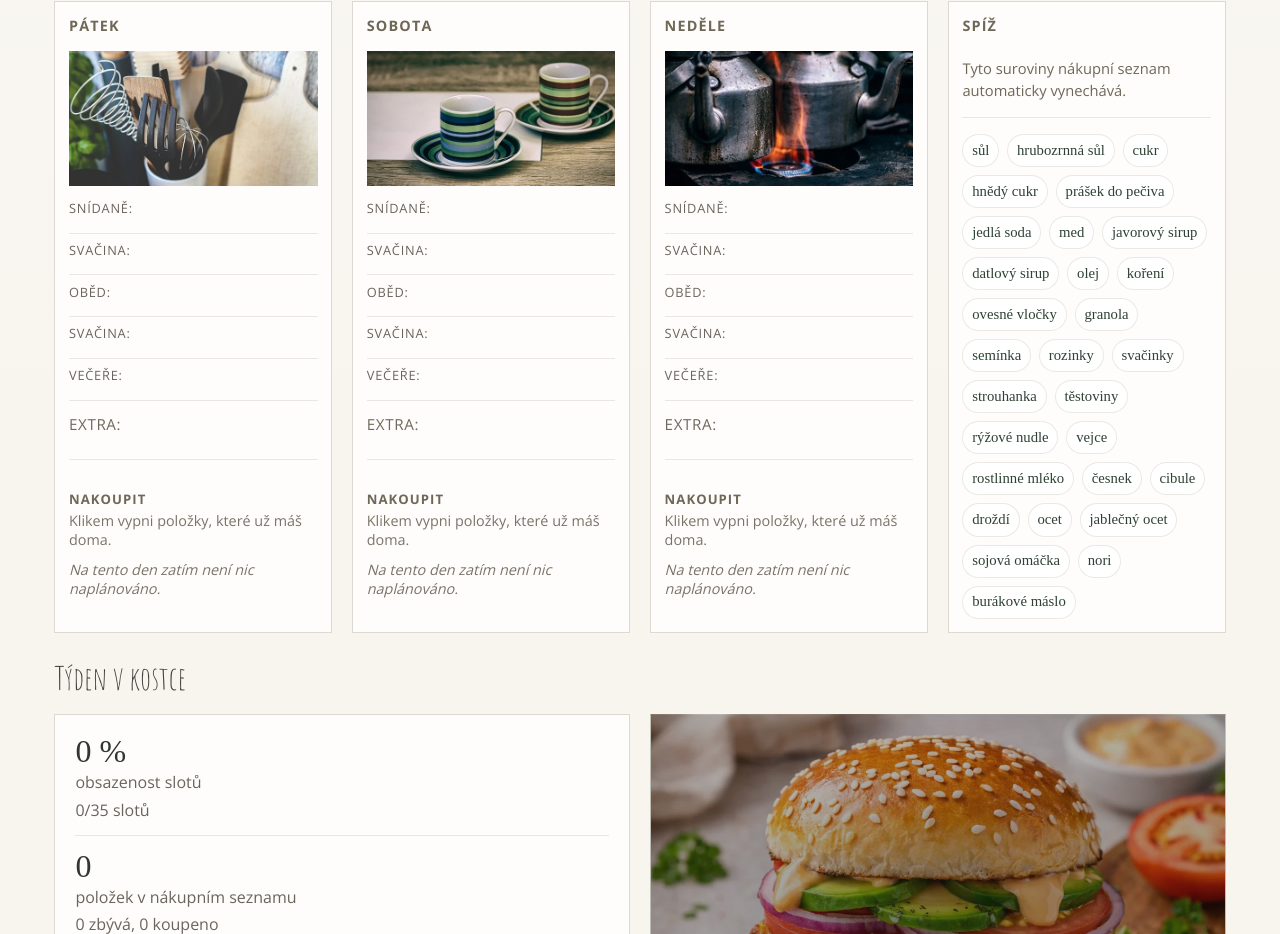
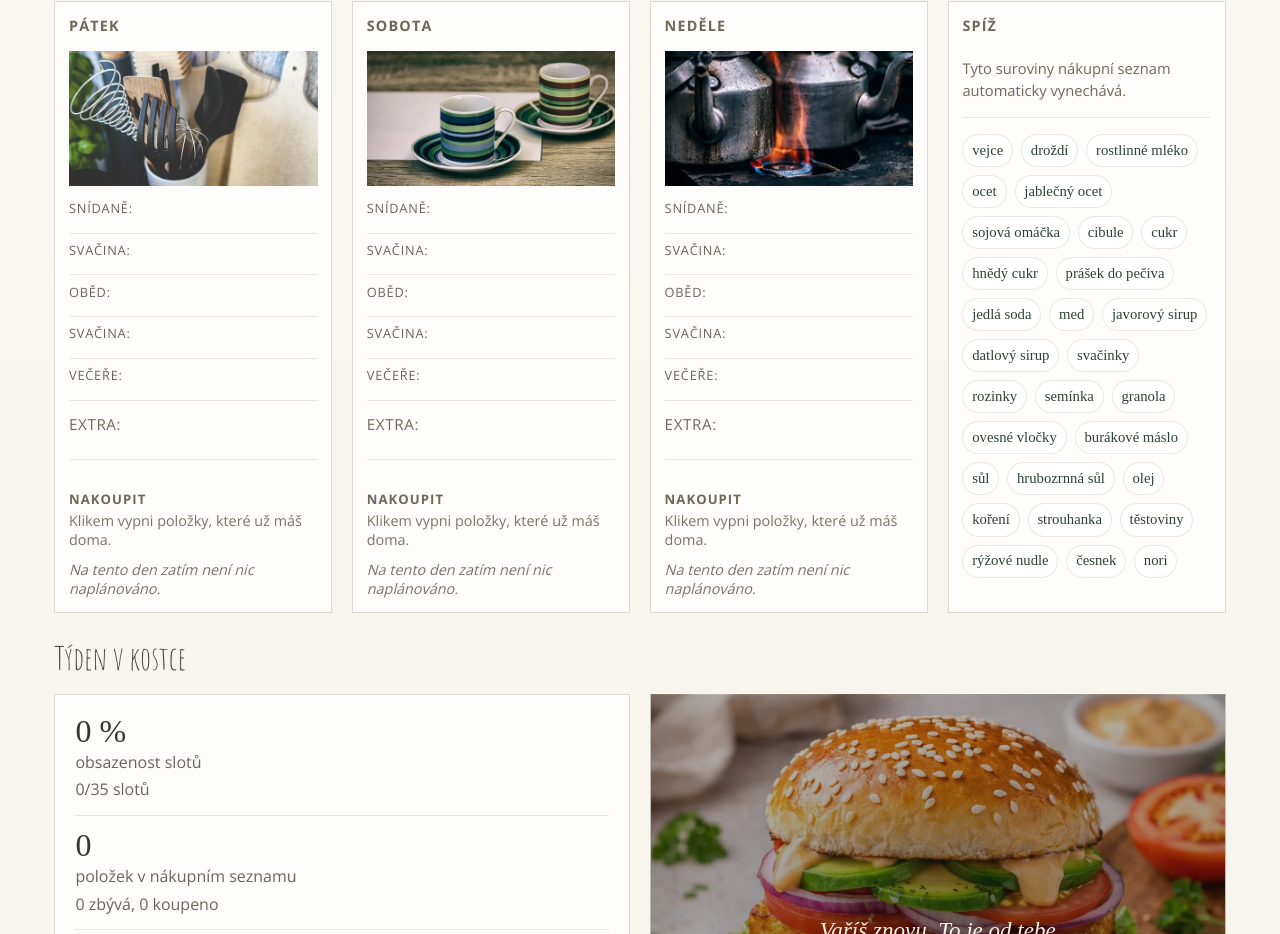
Before and after one commit to icirova/menu-planner, a React (Vite) app: page /#/ in a window 1280 px wide. Shown: the part 1910-2844 px from the top of the page. Built offline with nearby package versions, Linux system fonts and the light colour scheme; a web font is replaced by a local one.

Commit message:
Group pantry items by storage category

```diff
--- a/src/constants/pantry.js
+++ b/src/constants/pantry.js
@@ -1,46 +1,122 @@
 export const PANTRY_ITEMS = [
   {
+    label: "vejce",
+    category: "lednice",
+    aliases: ["vejce"],
+  },
+  {
+    label: "droždí",
+    category: "lednice",
+    aliases: ["droždí", "čerstvé droždí", "kvasnice"],
+  },
+  {
+    label: "rostlinné mléko",
+    category: "lednice",
+    aliases: ["rostlinné mléko"],
+  },
+  {
+    label: "ocet",
+    category: "lednice",
+    aliases: ["ocet"],
+  },
+  {
+    label: "jablečný ocet",
+    category: "lednice",
+    aliases: ["jablečný ocet"],
+  },
+  {
+    label: "sojová omáčka",
+    category: "lednice",
+    aliases: ["sojová omáčka", "sójová omáčka"],
+  },
+  {
+    label: "cibule",
+    category: "lednice",
+    aliases: ["cibule", "cibuli"],
+  },
+  {
+    label: "cukr",
+    category: "pečení",
+    aliases: ["cukr"],
+  },
+  {
+    label: "hnědý cukr",
+    category: "pečení",
+    aliases: ["hnědý cukr"],
+  },
+  {
+    label: "prášek do pečiva",
+    category: "pečení",
+    aliases: ["prášek do pečiva", "kypřící prášek", "prášek do pečení", "prdopeč"],
+  },
+  {
+    label: "jedlá soda",
+    category: "pečení",
+    aliases: ["jedlá soda"],
+  },
+  {
+    label: "med",
+    category: "pečení",
+    aliases: ["med"],
+  },
+  {
+    label: "javorový sirup",
+    category: "pečení",
+    aliases: ["javorový sirup"],
+  },
+  {
+    label: "datlový sirup",
+    category: "pečení",
+    aliases: ["datlový sirup"],
+  },
+  {
+    label: "svačinky",
+    category: "snídaně a svačiny",
+    aliases: ["svačinky"],
+  },
+  {
+    label: "rozinky",
+    category: "snídaně a svačiny",
+    aliases: ["rozinky"],
+  },
+  {
+    label: "semínka",
+    category: "snídaně a svačiny",
+    aliases: ["semínka", "chia semínka", "sezamová semínka", "slunečnicová semínka"],
+  },
+  {
+    label: "granola",
+    category: "snídaně a svačiny",
+    aliases: ["granola"],
+  },
+  {
+    label: "ovesné vločky",
+    category: "snídaně a svačiny",
+    aliases: ["ovesné vločky"],
+  },
+  {
+    label: "burákové máslo",
+    category: "snídaně a svačiny",
+    aliases: ["burákové máslo", "arašídové máslo"],
+  },
+  {
     label: "sůl",
+    category: "suché zásoby",
     aliases: ["sůl"],
   },
   {
     label: "hrubozrnná sůl",
+    category: "suché zásoby",
     aliases: ["hrubozrnná sůl"],
   },
   {
-    label: "cukr",
-    aliases: ["cukr"],
-  },
-  {
-    label: "hnědý cukr",
-    aliases: ["hnědý cukr"],
-  },
-  {
-    label: "prášek do pečiva",
-    aliases: ["prášek do pečiva", "kypřící prášek", "prášek do pečení", "prdopeč"],
-  },
-  {
-    label: "jedlá soda",
-    aliases: ["jedlá soda"],
-  },
-  {
-    label: "med",
-    aliases: ["med"],
-  },
-  {
-    label: "javorový sirup",
-    aliases: ["javorový sirup"],
-  },
-  {
-    label: "datlový sirup",
-    aliases: ["datlový sirup"],
-  },
-  {
     label: "olej",
+    category: "suché zásoby",
     aliases: ["olej", "rostlinný olej"],
   },
   {
     label: "koření",
+    category: "suché zásoby",
     aliases: [
       "koření",
       "bobkový list",
@@ -70,76 +146,29 @@ export const PANTRY_ITEMS = [
     ],
   },
   {
-    label: "ovesné vločky",
-    aliases: ["ovesné vločky"],
-  },
-  {
-    label: "granola",
-    aliases: ["granola"],
-  },
-  {
-    label: "semínka",
-    aliases: ["semínka", "chia semínka", "sezamová semínka", "slunečnicová semínka"],
-  },
-  {
-    label: "rozinky",
-    aliases: ["rozinky"],
-  },
-  {
-    label: "svačinky",
-    aliases: ["svačinky"],
-  },
-  {
     label: "strouhanka",
+    category: "suché zásoby",
     aliases: ["strouhanka"],
   },
   {
     label: "těstoviny",
+    category: "suché zásoby",
     aliases: ["těstoviny"],
   },
   {
     label: "rýžové nudle",
+    category: "suché zásoby",
     aliases: ["rýžové nudle"],
   },
   {
-    label: "vejce",
-    aliases: ["vejce"],
-  },
-  {
-    label: "rostlinné mléko",
-    aliases: ["rostlinné mléko"],
-  },
-  {
     label: "česnek",
+    category: "suché zásoby",
     aliases: ["česnek", "čerstvý česnek"],
   },
   {
-    label: "cibule",
-    aliases: ["cibule", "cibuli"],
-  },
-  {
-    label: "droždí",
-    aliases: ["droždí", "čerstvé droždí", "kvasnice"],
-  },
-  {
-    label: "ocet",
-    aliases: ["ocet"],
-  },
-  {
-    label: "jablečný ocet",
-    aliases: ["jablečný ocet"],
-  },
-  {
-    label: "sojová omáčka",
-    aliases: ["sojová omáčka", "sójová omáčka"],
-  },
-  {
     label: "nori",
+    category: "suché zásoby",
     aliases: ["nori", "řasa nori"],
-  },
-  {
-    label: "burákové máslo",
-    aliases: ["burákové máslo", "arašídové máslo"],
   },
 ];
 
```
Also changed, not shown: 1 other file (tests, documents, lock files or other folders).
